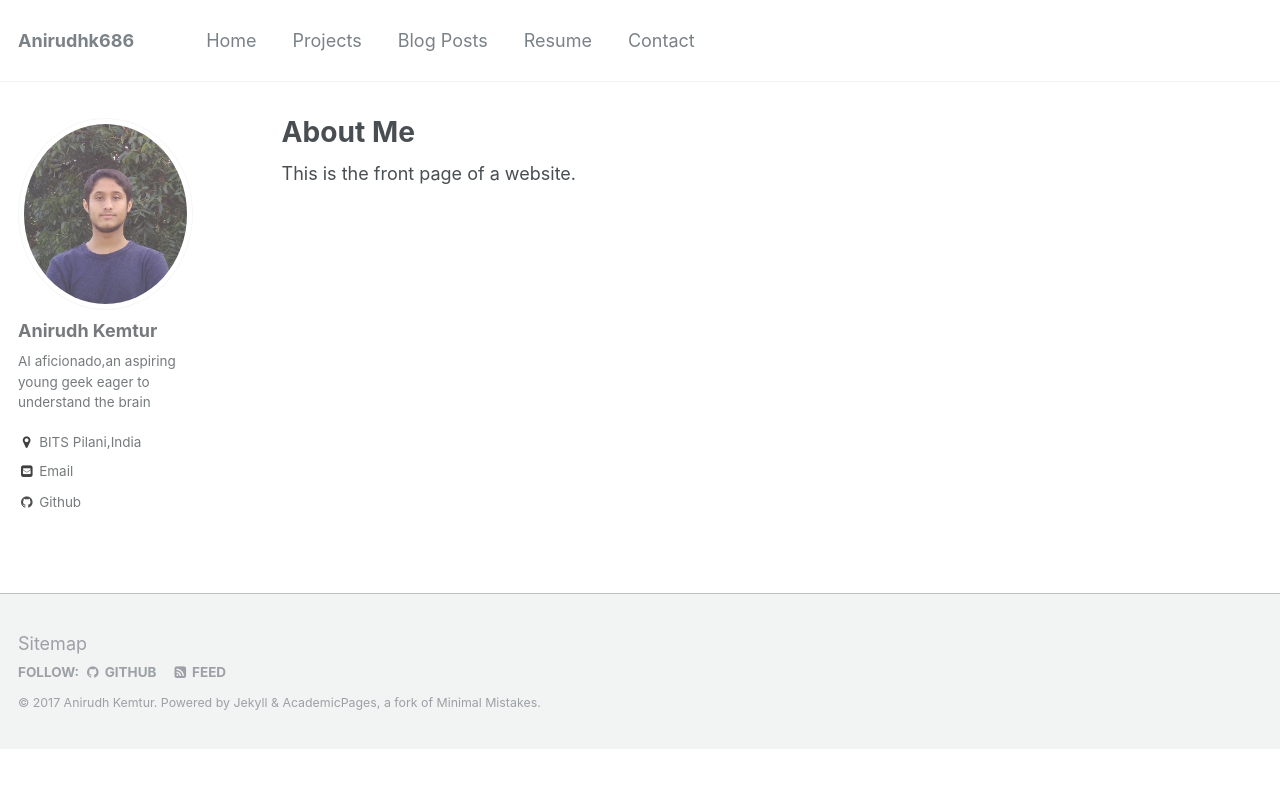
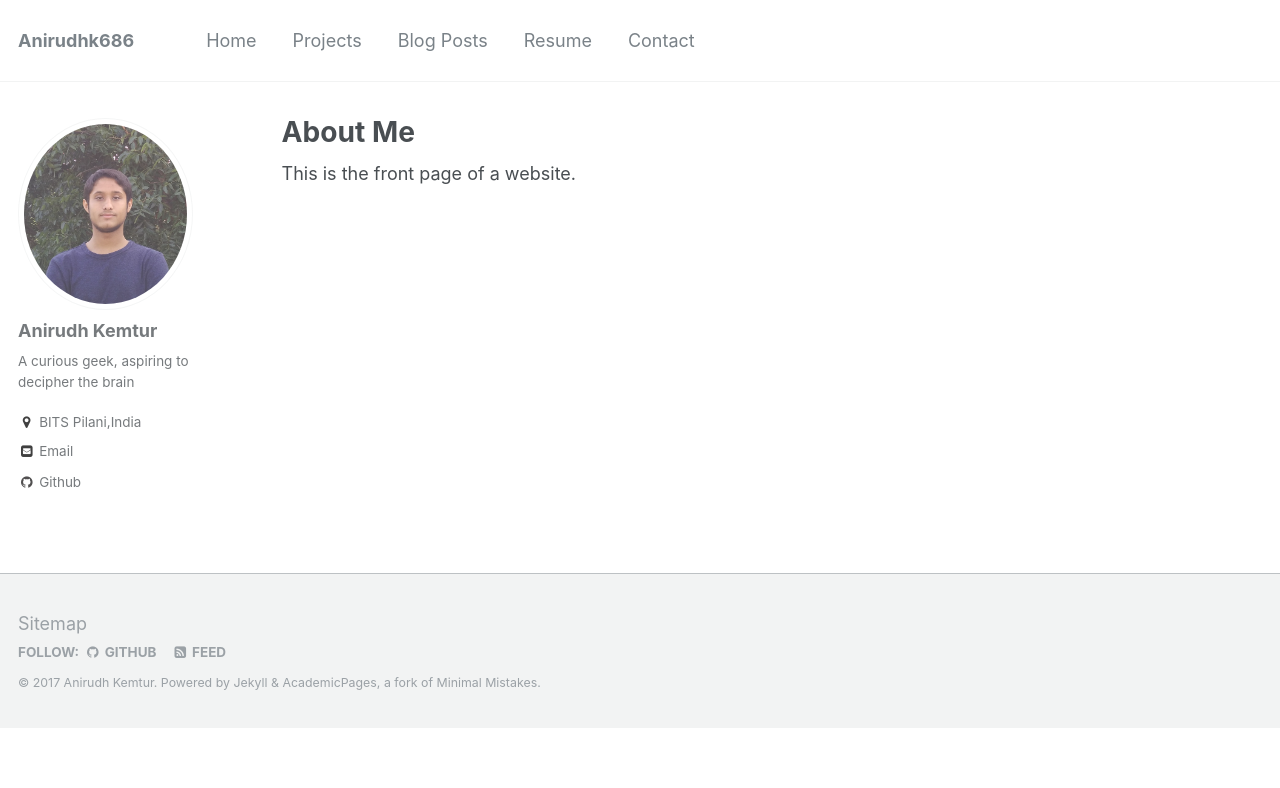
Before and after one commit to anirudhk686/anirudhk686.github.io, a Jekyll site: the page built from _pages/about.md, in a window 1280 px wide. Shown: the top 788 px of the page. Built offline with Jekyll 4.4.1, drawn with Linux system fonts in a browser that asks for light colours.

Commit message:
Update _config.yml

```diff
--- a/_config.yml
+++ b/_config.yml
@@ -80,7 +80,7 @@ analytics:
 author:
   name             : "Anirudh Kemtur"
   avatar           : "p6.jpg"
-  bio              : "AI aficionado,an aspiring young geek eager to understand the brain"
+  bio              : "A curious geek, aspiring to decipher the brain"
   location         : "BITS Pilani,India"
   employer         :
   googlescholar    :
```
